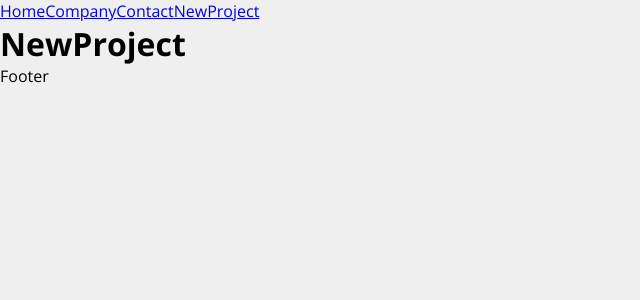
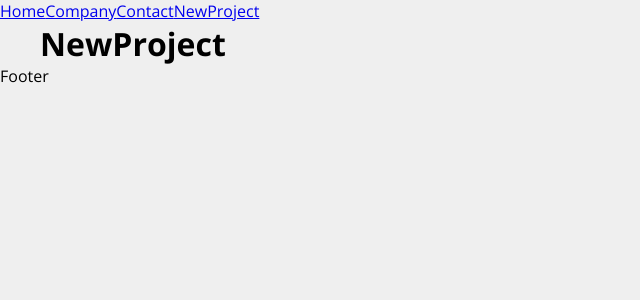
Before and after one commit to RafaelHDSV/Costs, a React (Create React App) app: page /newproject in a window 1280 px wide. Shown: the top 300 px of the page, without its empty margins (0-640 px from the left). Built offline with nearby package versions, Linux system fonts and the light colour scheme; the HTML template or start-up script is replaced by a standard one.

Commit message:
Add css to container

```diff
--- a/src/components/layout/Container.js
+++ b/src/components/layout/Container.js
@@ -1,9 +1,9 @@
 import React from 'react'
-import styles from './Container.css'
+import stylesContainer from './Container.module.css'
 
 function Container(props) {
     return (
-        <div className={styles.container}>
+        <div className={`${stylesContainer.container} ${stylesContainer[props.customClass]}`}>
             {props.children}
         </div>
     )
--- a/src/components/layout/Container.css
+++ b/src/components/layout/Container.module.css
@@ -2,5 +2,10 @@
     display: flex;
     justify-content: space-between;
     margin: 0 auto;
+    flex-wrap: wrap;
     max-width: 1200px;
 }
+
+.min-height {
+    min-height: 75%;
+}
```
